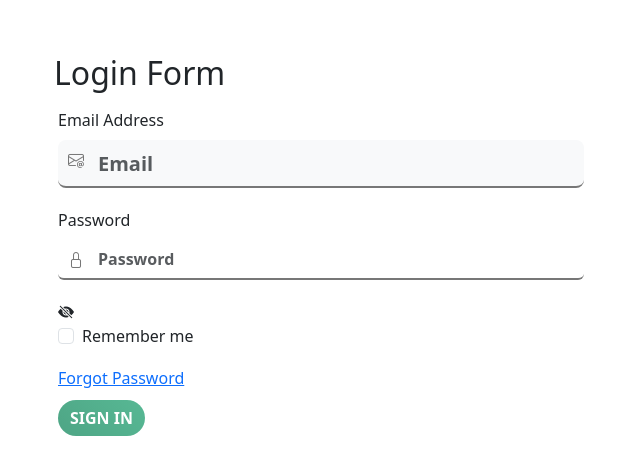
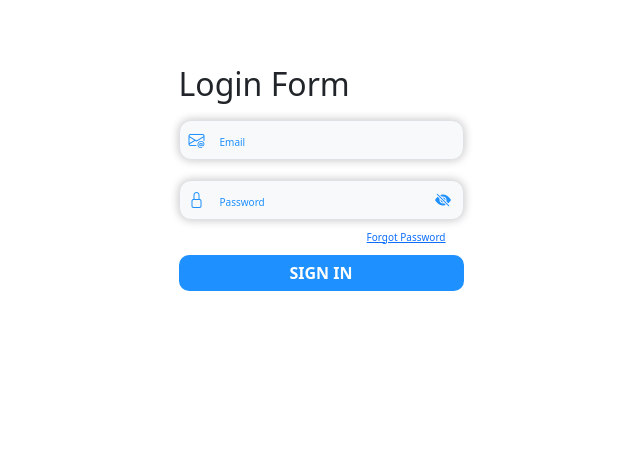
Before and after one commit to UncleLion/TaskDemo, a React (Create React App) app: page / in a window 1280 px wide. Shown: the part 142-616 px from the top of the page, without its empty margins (319-959 px from the left). Built offline with nearby package versions, Linux system fonts and the light colour scheme.

Commit message:
upgrade and improve form, with styles to her

```diff
--- a/src/Header/LoginPage.css
+++ b/src/Header/LoginPage.css
@@ -1,72 +1,77 @@
+* {
+    padding: 0;
+    margin: 0;
+    box-sizing: border-box;
+}
+
 .container {
     display: flex;
     flex-direction: column;
     align-items: center;
     justify-content: center;
     background-size: cover;
-    min-height: 100vh;
+    min-height: 80vh;
 }
 
-/* .form-group {
-    box-shadow: 0 3px 6px hsla(0, 0%, 0%, 0.1);
-    border-radius: 10px;
-    width: 28rem;
-    background: white;
-} */
-
-.login {
-    width: 300px;
-    padding: 20px;
-    height: min-content;
-    border-radius: 5px;
-    border-color: black;
-    background-color: white;
+form {
+    border-radius: 40px;
+    padding: 50px;
+    /* background-color: red; */
 }
 
 .form-group .form-input {
     position: relative;
 }
 
+.form-group .form-input input::placeholder {
+    color: dodgerblue;
+    font-size: 10px;
+}
+
 .form-group .form-input input {
-    width: 100%;
     margin-bottom: 20px;
     height: 40px;
-    border: none;
-    border-bottom: 2px solid #777;
+    border-radius: 12px;
+    box-shadow: 0px 0px 10px rgb(197, 193, 193);
     outline: none;
     background: transparent;
     padding-left: 40px;
-    font-weight: bold;
-    color: #777;
+    color: DodgerBlue;
 }
 
 .form-group .form-input span {
     position: absolute;
     top: 8px;
     padding-left: 10px;
-    color: #777;
+    color: DodgerBlue;
 }
 
-.form-group .form-input input::placeholder {
-    padding-left: 0px;
+
+.form-group .form-input .icons {
+    display: flex;
+    align-items: center;
 }
 
-.form-group .custom-checkbox .form-check-input:checked ~ .form-check-label::before {
-    background-color: #4ea585 !important;
-    border: 0px;
+.form-group .form-input .icons span {
+    position: absolute;
+    top: 8px ;
+    padding-left: 90%;
+    color: DodgerBlue;
+}
+.form-group .form-input .forgot {
+    position: relative;
+    padding-left: 66%;
+    font-size: 10px;
+    margin-top: -10px;
 }
 
 .form-group button[type="submit"] {
     margin-top: 10px;
     border: none;
-    cursor: pointer;
-    border-radius: 20px;
-    background: linear-gradient(45deg, #4ea585, #57b894);
+    width: 100%;
+    border-radius: 10px;
+    background: DodgerBlue;
     color: #fff;
     font-weight: bold;
     transition: 0.5s;
-    margin-bottom: 10px;
 }
-.form-group button[type="submit"]:hover {
-    background: linear-gradient(45deg, #57b894, #4ea585);
-}
--- a/src/Header/LoginPage.tsx
+++ b/src/Header/LoginPage.tsx
@@ -13,56 +13,36 @@ function LoginPage() {
 
     return (
         <div className="container form-group">
-            <div className='row col-md-6 '>
-                <h2 className='mb-3'>Login Form</h2>
-                <form className='px-3'>
-                    <label htmlFor='email' className='form-label'>Email Address</label>
-                    <div className='form-input'>
+            <form className='mx-auto'>
+
+                    <h2 className='mb-3'>Login Form</h2>
+
+                    <div className='form-input mb-3'>
                         <span><i className='bi bi-envelope-at'></i></span>
-                        <input type="email" className='form-control form-control-lg bg-light ' required placeholder='Email' />
+                        <input type="email" className='form-control bg-light' required placeholder='Email' />
                     </div>
-                    <div className='invalid-feedback'>
-                        Please Enter you email
-                    </div>
-                    <label htmlFor='password' className='form-label'>Password</label>
+
                     <div className='form-input'>
                         <span><i className='bi bi-lock'></i></span>
                         <input
                         value={password}
                         type={visible ? 'text' : 'password'}
+                        className='form-control bg-light'
                         id='password'
+                        placeholder='Password'
                         onChange={(e) => setPassword(e.target.value)}
-                        className='form-control'
                         required
-                        placeholder='Password'
-                    />
+                        />
+                        <div className='icons' onClick={() => setVisible(!visible)}>
+                        {visible ? <span><i className="bi bi-eye"></i></span> : <span><i className="bi bi-eye-slash-fill"></i></span>}
                     </div>
-
-                    <div className='icons' onClick={() => setVisible(!visible)}>
-                        {visible ? <i className="bi bi-eye"></i> : <i className="bi bi-eye-slash-fill"></i> }
-                    </div>
-
-                    <div className='invalid-feedback'>
-                        Please Enter you password
-                    </div>
-                    <div className='row mb-3'>
-                        <div className='col-auto d-flex align-items-center'>
-                            <div className='form-check custom-checkbox'>
-                                <input type="checkbox" className='form-check-input'/>
-                                <label className='form-check-label'>Remember me</label>
-                            </div>
-                        </div>
-                    </div>
-
                     <div className="forgot">
                         <a href='#'>Forgot Password</a>
                     </div>
+                    </div>
 
-                    <div className='mb-3'>
-                        <button type='submit' className='btn btn-block'>SIGN IN</button>
-                    </div>
-                </form>
-            </div>
+                    <button type='submit' className='btn btn-block'>SIGN IN</button>
+             </form>
         </div>
     )
 }
```
Also changed, not shown: 1 other file (tests, documents, lock files or other folders).
